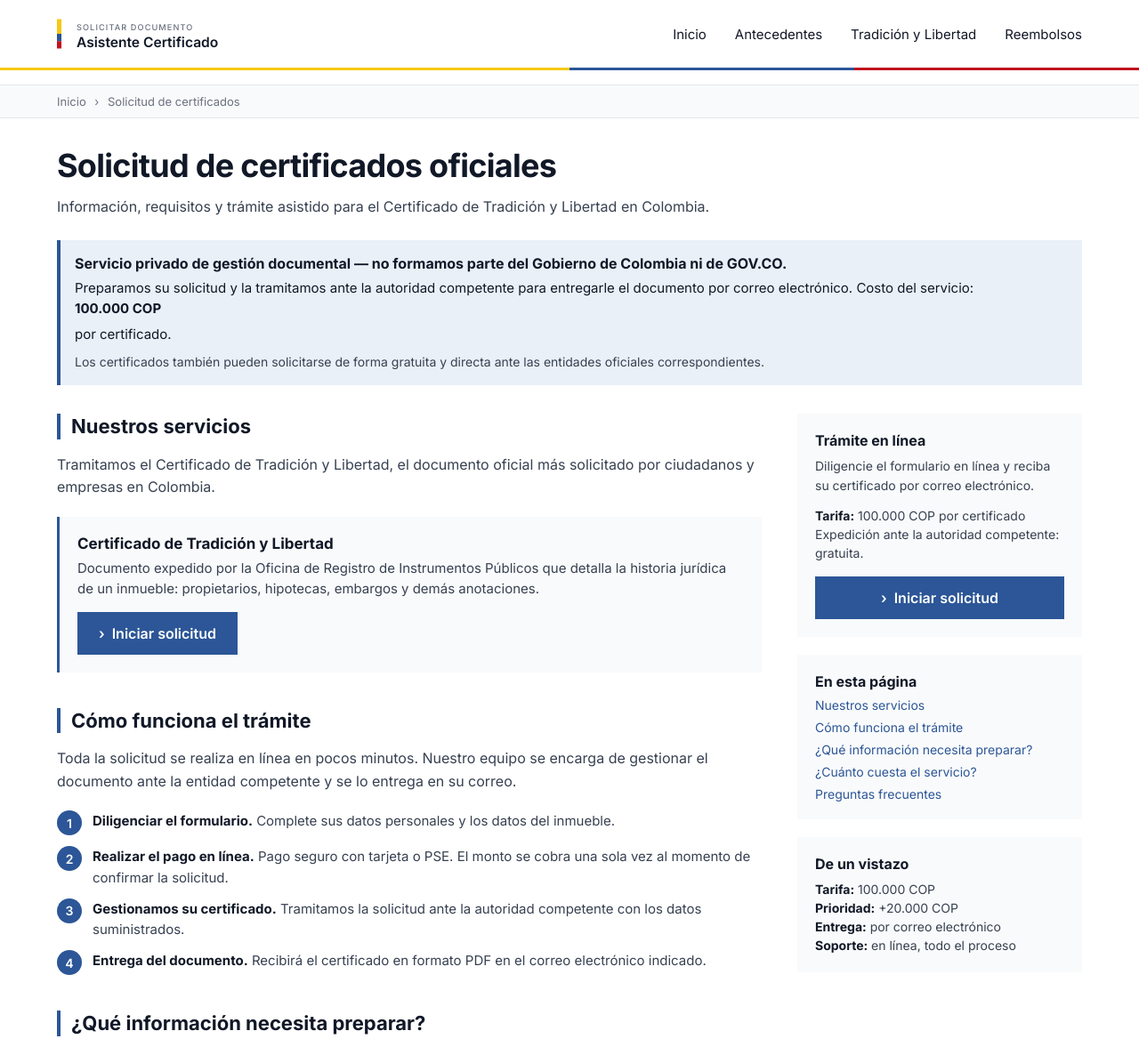
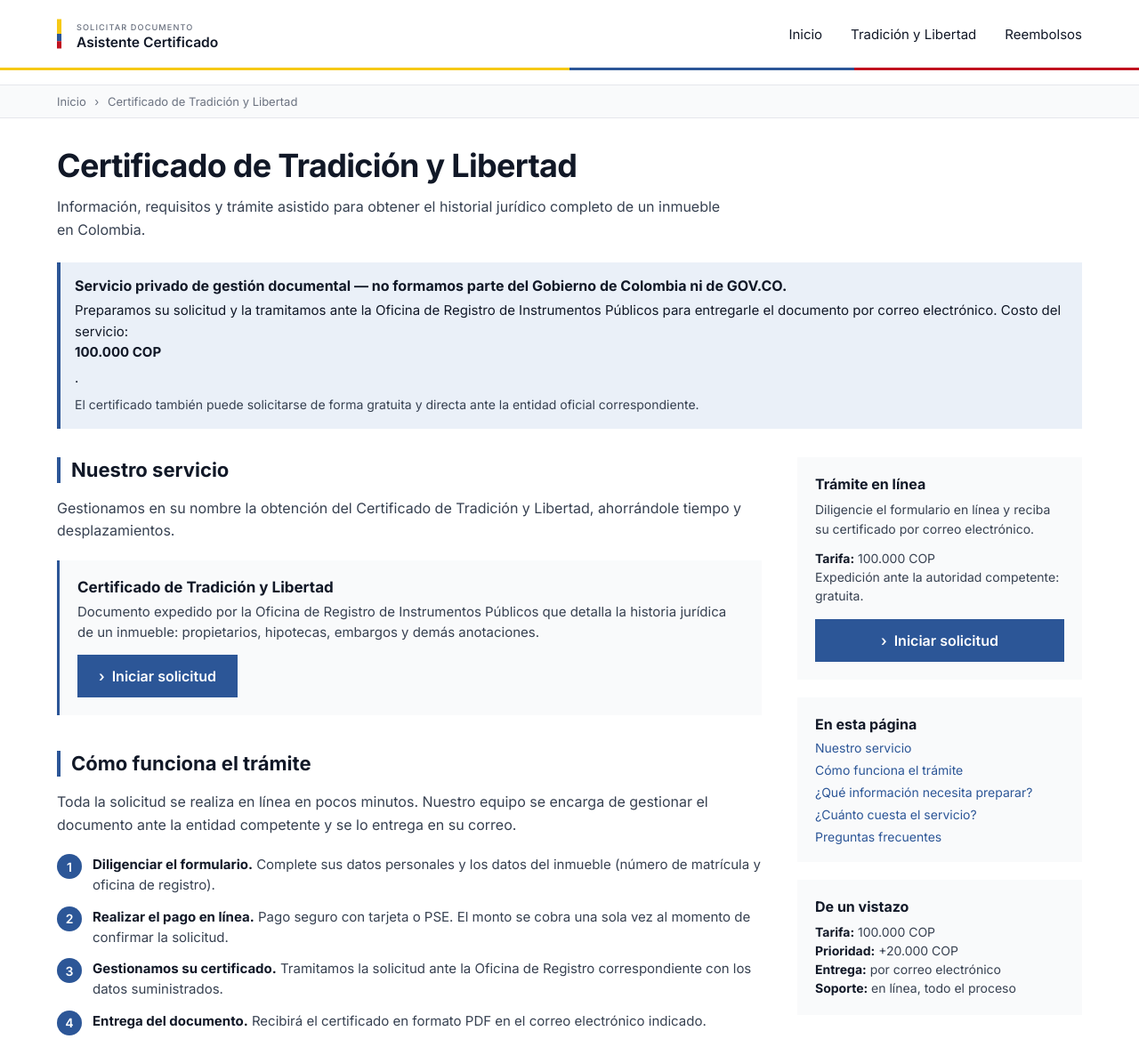
Before and after one commit to laurakkkkk/paso2, a website: page index.html in a window 1280 px wide. Shown: the top 1168 px of the page at 89% size. Drawn offline with Linux system fonts and the light colour scheme.

Commit message:
Update title and content for Tradición y Libertad

```diff
--- a/index.html
+++ b/index.html
@@ -3,7 +3,7 @@
 <head>
     <meta charset="utf-8" />
     <meta name="viewport" content="width=device-width, initial-scale=1" />
-    <title>Trámites en línea — Certificados oficiales en Colombia</title>
+    <title>Certificado de Tradición y Libertad — Trámite en línea</title>
     <link rel="stylesheet" href="https://fonts.googleapis.com/css2?family=Inter:wght@400;500;600;700&display=swap" />
     <style>
         :root {
@@ -599,8 +599,7 @@
             </a>
             <nav>
                 <a href="index.html">Inicio</a>
-                <a href="tradicion9446.html">Antecedentes</a>
-                <a href="#tradicion">Tradición y Libertad</a>
+                <a href="tradicion9446.html">Tradición y Libertad</a>
                 <a href="#reembolsos">Reembolsos</a>
             </nav>
         </div>
@@ -613,33 +612,33 @@
 
     <div class="breadcrumb">
         <div class="breadcrumb-container">
-            Inicio <span style="margin: 0 6px">›</span> Solicitud de certificados
+            Inicio <span style="margin: 0 6px">›</span> Certificado de Tradición y Libertad
         </div>
     </div>
 
     <main>
-        <h1>Solicitud de certificados oficiales</h1>
-        <p class="subtitle">Información, requisitos y trámite asistido para el Certificado de Tradición y Libertad en Colombia.</p>
+        <h1>Certificado de Tradición y Libertad</h1>
+        <p class="subtitle">Información, requisitos y trámite asistido para obtener el historial jurídico completo de un inmueble en Colombia.</p>
 
         <div class="alert-info">
             <div class="alert-info-content">
                 <strong>Servicio privado de gestión documental — no formamos parte del Gobierno de Colombia ni de GOV.CO.</strong>
-                <p>Preparamos su solicitud y la tramitamos ante la autoridad competente para entregarle el documento por correo electrónico. Costo del servicio: <strong>100.000 COP</strong> por certificado.</p>
-                <p>Los certificados también pueden solicitarse de forma gratuita y directa ante las entidades oficiales correspondientes.</p>
+                <p>Preparamos su solicitud y la tramitamos ante la Oficina de Registro de Instrumentos Públicos para entregarle el documento por correo electrónico. Costo del servicio: <strong>100.000 COP</strong>.</p>
+                <p>El certificado también puede solicitarse de forma gratuita y directa ante la entidad oficial correspondiente.</p>
             </div>
         </div>
 
         <div class="main-container">
             <div>
                 <section>
-                    <h2>Nuestros servicios</h2>
-                    <p>Tramitamos el Certificado de Tradición y Libertad, el documento oficial más solicitado por ciudadanos y empresas en Colombia.</p>
+                    <h2>Nuestro servicio</h2>
+                    <p>Gestionamos en su nombre la obtención del Certificado de Tradición y Libertad, ahorrándole tiempo y desplazamientos.</p>
 
                     <div class="services-grid">
                         <article class="service-card">
                             <h3>Certificado de Tradición y Libertad</h3>
                             <p>Documento expedido por la Oficina de Registro de Instrumentos Públicos que detalla la historia jurídica de un inmueble: propietarios, hipotecas, embargos y demás anotaciones.</p>
-                            <a href="paso1.html" class="btn btn-primary">
+                            <a href="tradicion9446.html" class="btn btn-primary">
                                 <span>›</span> Iniciar solicitud
                             </a>
                         </article>
@@ -653,7 +652,7 @@
                     <ol class="steps-list">
                         <li>
                             <div class="step-number">1</div>
-                            <div class="step-content"><strong>Diligenciar el formulario.</strong> Complete sus datos personales y los datos del inmueble.</div>
+                            <div class="step-content"><strong>Diligenciar el formulario.</strong> Complete sus datos personales y los datos del inmueble (número de matrícula y oficina de registro).</div>
                         </li>
                         <li>
                             <div class="step-number">2</div>
@@ -661,7 +660,7 @@
                         </li>
                         <li>
                             <div class="step-number">3</div>
-                            <div class="step-content"><strong>Gestionamos su certificado.</strong> Tramitamos la solicitud ante la autoridad competente con los datos suministrados.</div>
+                            <div class="step-content"><strong>Gestionamos su certificado.</strong> Tramitamos la solicitud ante la Oficina de Registro correspondiente con los datos suministrados.</div>
                         </li>
                         <li>
                             <div class="step-number">4</div>
@@ -702,7 +701,7 @@
                             </tr>
                             <tr>
                                 <td>Tramitación prioritaria (opcional)</td>
-                                <td>Adicional al trámite</td>
+                                <td>Adicional</td>
                                 <td>+20.000 COP</td>
                             </tr>
                         </tbody>
@@ -758,7 +757,7 @@
                     <h3>Inicie su solicitud ahora</h3>
                     <p>Si ya cuenta con la información requerida, puede diligenciar el formulario en pocos minutos. La gestión se inicia tras la confirmación del pago.</p>
                     <div class="cta-buttons">
-                        <a href="paso1.html" class="btn btn-primary">
+                        <a href="tradicion9446.html" class="btn btn-primary">
                             <span>›</span> Iniciar solicitud
                         </a>
                     </div>
@@ -769,9 +768,9 @@
                 <div class="sidebar-box">
                     <h3>Trámite en línea</h3>
                     <p>Diligencie el formulario en línea y reciba su certificado por correo electrónico.</p>
-                    <p class="info-text"><strong>Tarifa:</strong> 100.000 COP por certificado</p>
+                    <p class="info-text"><strong>Tarifa:</strong> 100.000 COP</p>
                     <p class="info-text">Expedición ante la autoridad competente: gratuita.</p>
-                    <a href="paso1.html" class="btn btn-primary" style="margin-top: 16px; width: 100%;">
+                    <a href="tradicion9446.html" class="btn btn-primary" style="margin-top: 16px; width: 100%;">
                         <span>›</span> Iniciar solicitud
                     </a>
                 </div>
@@ -779,7 +778,7 @@
                 <div class="sidebar-box">
                     <h3>En esta página</h3>
                     <ul>
-                        <li>Nuestros servicios</li>
+                        <li>Nuestro servicio</li>
                         <li>Cómo funciona el trámite</li>
                         <li>¿Qué información necesita preparar?</li>
                         <li>¿Cuánto cuesta el servicio?</li>
@@ -802,7 +801,7 @@
         <div class="footer-content">
             <div>
                 <h4>Asistente Certificado</h4>
-                <p>Servicio privado de intermediación para la solicitud digital y entrega de certificados oficiales en Colombia.</p>
+                <p>Servicio privado de intermediación para la solicitud digital y entrega del Certificado de Tradición y Libertad en Colombia.</p>
             </div>
             <div>
                 <h4>Trámites</h4>
```
